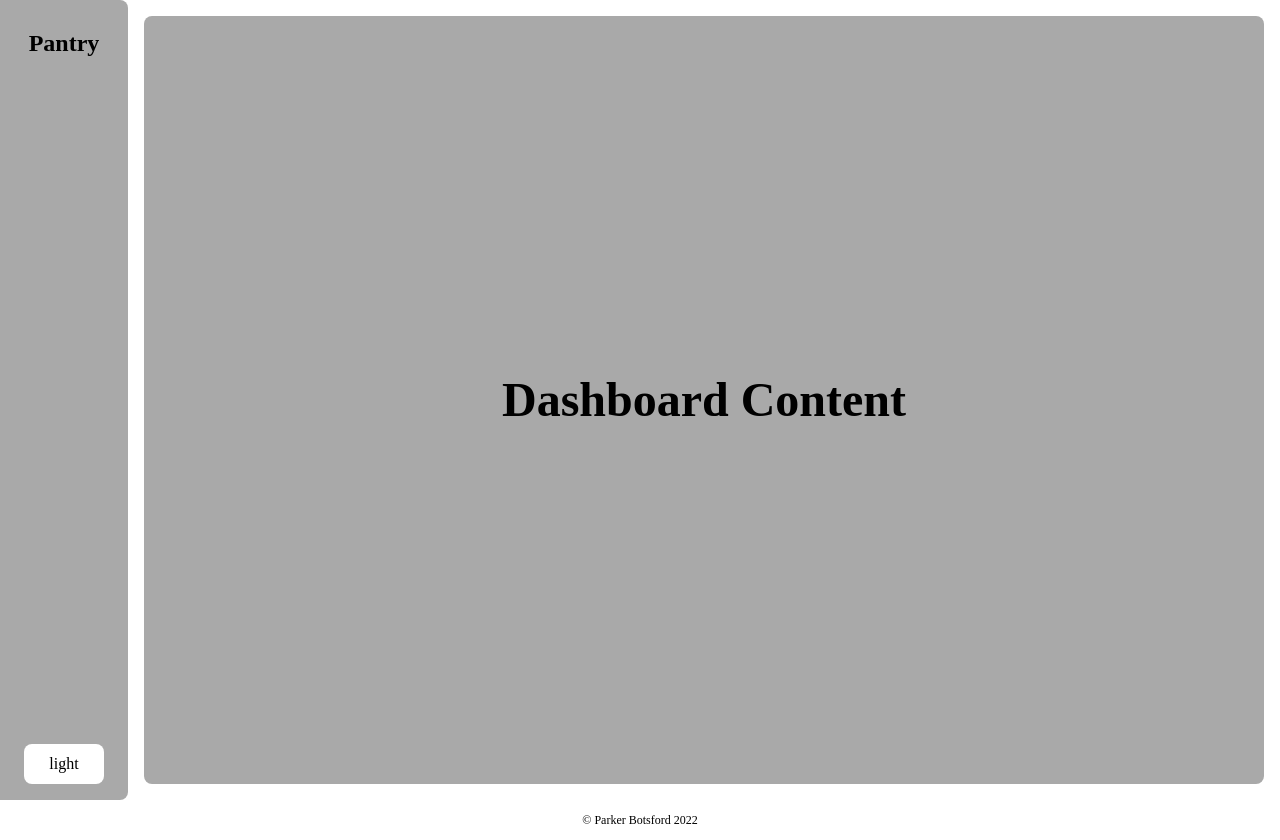
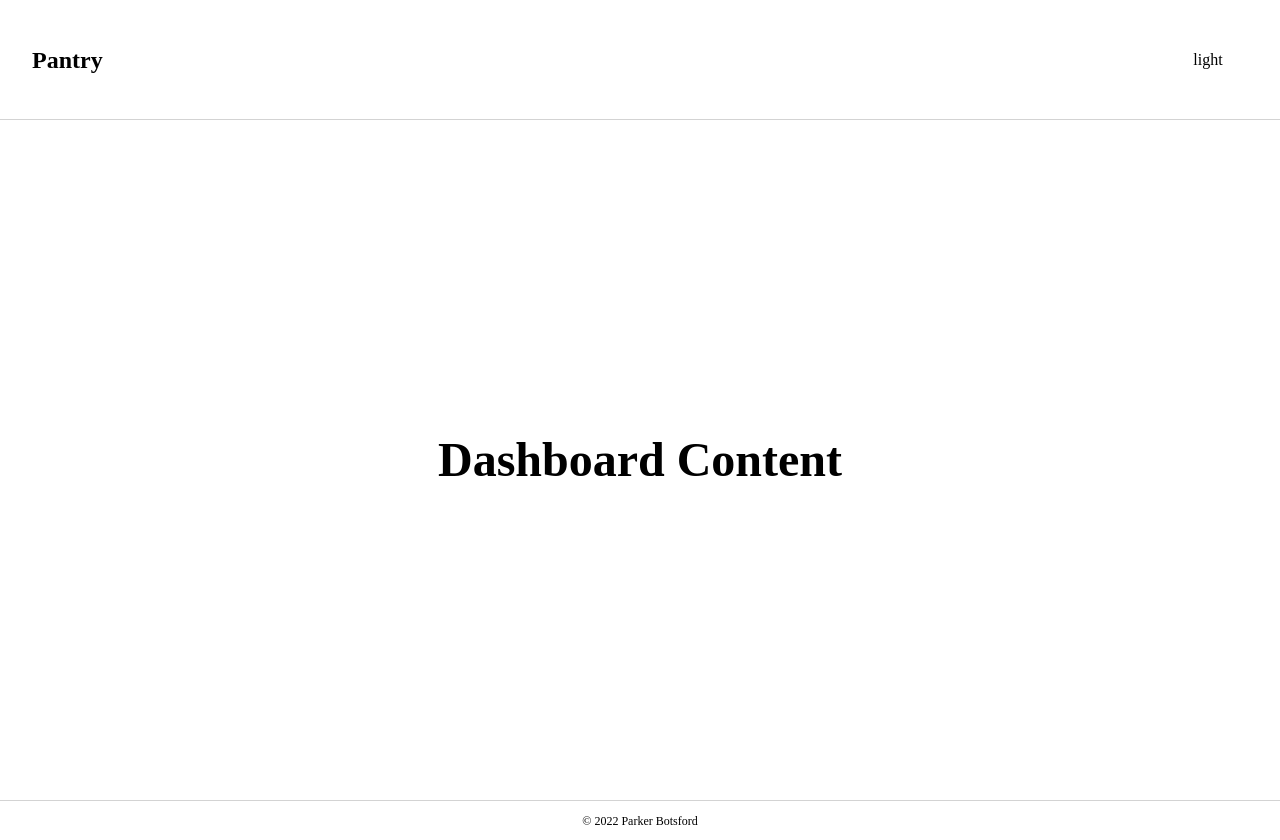
Before and after one commit to parbots/pantry, a Next.js app: page /dashboard in a window 1280 px wide. Built offline with nearby package versions, Linux system fonts and the light colour scheme.

Commit message:
Adjust whole project styles

```diff
--- a/layouts/Dashboard/Dashboard.module.css
+++ b/layouts/Dashboard/Dashboard.module.css
@@ -1,13 +1,10 @@
 .dashboard {
-    flex: 1;
+    min-height: 85vh;
+
+    padding: 1rem 2rem;
 
     display: flex;
     flex-direction: column;
     justify-content: center;
     align-items: center;
-
-    border-radius: 0.5rem;
-    overflow: hidden;
-
-    background-color: var(--highlight);
 }
--- a/layouts/Dashboard/Dashboard.tsx
+++ b/layouts/Dashboard/Dashboard.tsx
@@ -1,11 +1,10 @@
 import styles from './Dashboard.module.css';
-import React from 'react';
 
 const Dashboard = () => {
     return (
-        <section className={styles.dashboard}>
+        <main className={styles.dashboard}>
             <h1>Dashboard Content</h1>
-        </section>
+        </main>
     );
 };
 
--- a/layouts/pages/dashboard/Footer/Footer.module.css
+++ b/layouts/pages/dashboard/Footer/Footer.module.css
@@ -1,11 +1,11 @@
 .footer {
     height: 5vh;
-
-    grid-area: footer;
 
     display: flex;
     justify-content: center;
     align-items: center;
+
+    border-top: 1px solid var(--highlight);
 }
 
 .copyright {
--- a/layouts/pages/dashboard/Footer/Footer.tsx
+++ b/layouts/pages/dashboard/Footer/Footer.tsx
@@ -3,7 +3,7 @@ import styles from './Footer.module.css';
 const Footer = () => {
     return (
         <footer className={styles.footer}>
-            <p className={styles.copyright}>© Parker Botsford 2022</p>
+            <p className={styles.copyright}>© 2022 Parker Botsford</p>
         </footer>
     );
 };
--- a/layouts/pages/dashboard/Header/Header.module.css
+++ b/layouts/pages/dashboard/Header/Header.module.css
@@ -1,20 +1,19 @@
 .header {
-    width: 10vw;
-    height: 100vh;
+    height: 15vh;
 
-    padding: 1rem;
-
-    grid-area: header;
+    padding: 1rem 2rem;
 
     display: flex;
-    flex-direction: column;
     justify-content: space-between;
     align-items: center;
 
-    border-radius: 0 0.5rem 0.5rem 0;
-    overflow: hidden;
+    border-bottom: 1px solid var(--highlight);
+}
 
-    background-color: var(--highlight);
+.title {
+    display: flex;
+    justify-content: center;
+    align-items: center;
 }
 
 .titleLink {
--- a/layouts/pages/landing/Footer/Footer.tsx
+++ b/layouts/pages/landing/Footer/Footer.tsx
@@ -3,7 +3,7 @@ import styles from './Footer.module.css';
 const Footer = () => {
     return (
         <footer className={styles.footer}>
-            <p className={styles.copyright}>© Parker Botsford 2022</p>
+            <p className={styles.copyright}>© 2022 Parker Botsford</p>
         </footer>
     );
 };
--- a/layouts/pages/landing/Header/Header.module.css
+++ b/layouts/pages/landing/Header/Header.module.css
@@ -23,6 +23,8 @@
 
 .navBar {
     display: flex;
+    justify-content: center;
+    align-items: center;
 }
 
 .navList {
@@ -34,6 +36,8 @@
 
 .navItem {
     display: flex;
+    justify-content: center;
+    align-items: center;
 }
 
 .navLink {
--- a/pages/dashboard.tsx
+++ b/pages/dashboard.tsx
@@ -19,9 +19,7 @@ const DashboardPage: NextPage = () => {
             </Head>
 
             <Header />
-            <main className={styles.main}>
-                <Dashboard />
-            </main>
+            <Dashboard />
             <Footer />
         </div>
     );
--- a/styles/DashboardPage.module.css
+++ b/styles/DashboardPage.module.css
@@ -1,24 +1,6 @@
 .page {
-    display: grid;
-    grid-template-areas:
-        'header content'
-        'footer footer';
-}
-
-.main {
-    width: 90vw;
-    height: 100vh;
-
-    padding: 1rem;
-
-    grid-area: content;
+    min-height: 100vh;
 
     display: flex;
     flex-direction: column;
 }
-
-.title {
-    padding-left: 1rem;
-
-    font-size: 2rem;
-}
--- a/styles/HomePage.module.css
+++ b/styles/HomePage.module.css
@@ -10,7 +10,6 @@
 
     display: flex;
     flex-direction: column;
-
     justify-content: center;
     align-items: center;
 }
--- a/styles/globals.css
+++ b/styles/globals.css
@@ -1,6 +1,6 @@
 :root {
     --light-color: black;
-    --light-highlight: darkgray;
+    --light-highlight: lightgray;
     --light-background: white;
 
     --dark-color: white;
```
